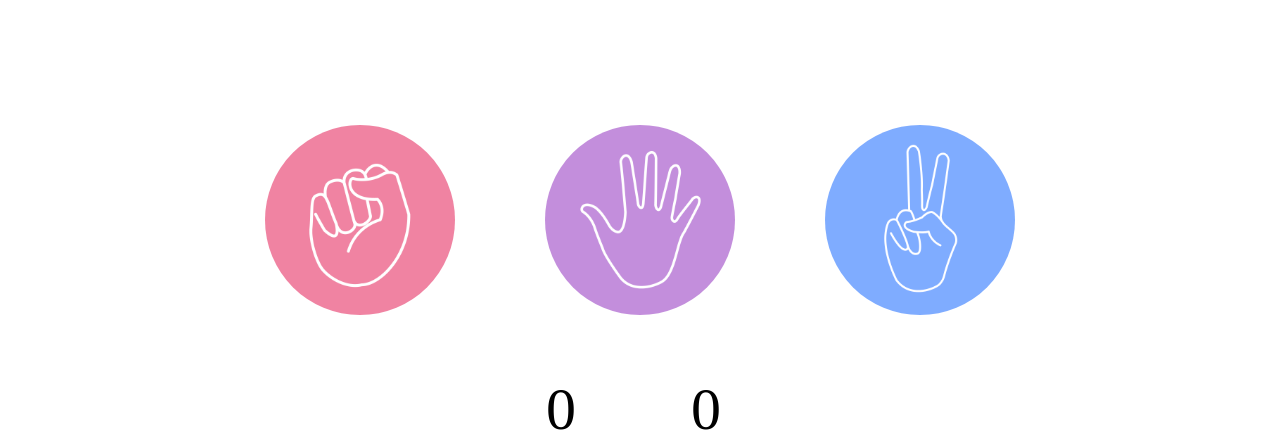
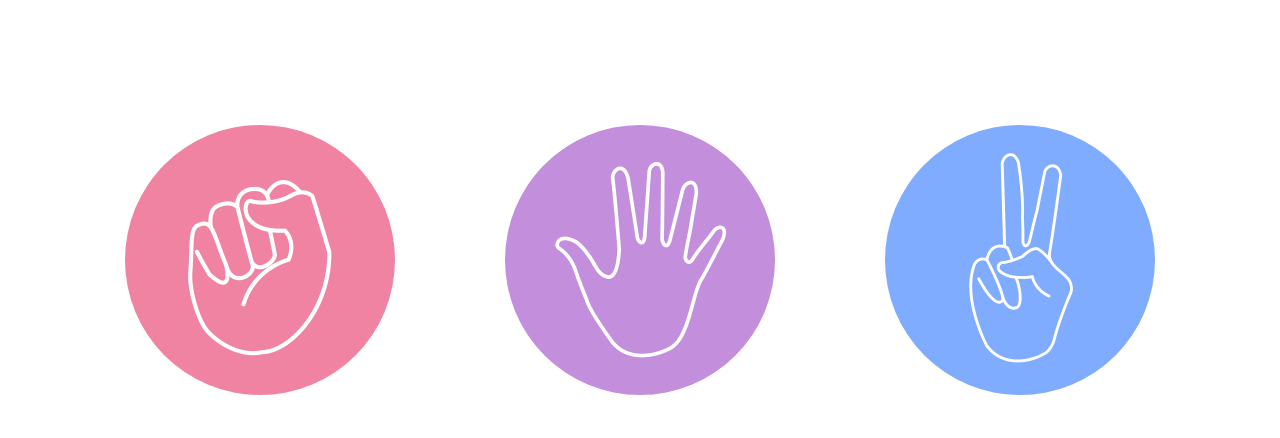
Before and after one commit to ANUBHAVSINGH30/Rock-Paper-Scissor, a plain HTML site: page index.html in a window 1280 px wide. Shown: the part 83-521 px from the top of the page. Drawn offline with Linux system fonts and the light colour scheme.

Commit message:
Update style.css

```diff
--- a/style.css
+++ b/style.css
@@ -12,19 +12,22 @@ h1{
 }
 
 .choice{
-    height: 200px;
-    width: 200px;
+    height: 30vw;
+    width: 30vw;
+    max-width: 300px;
+    max-height: 300px;
 }
 
-img{
-    height: 190px;
-    width: 190px;
+.choice img{
+    height: 90%;
+    width: 90%;
     object-fit: cover;
     border-radius: 50%;
 }
 
 .choices{
     display: flex;
+    flex-wrap: wrap;
     align-items: center;
     justify-content: center;
     gap: 5rem;
```
